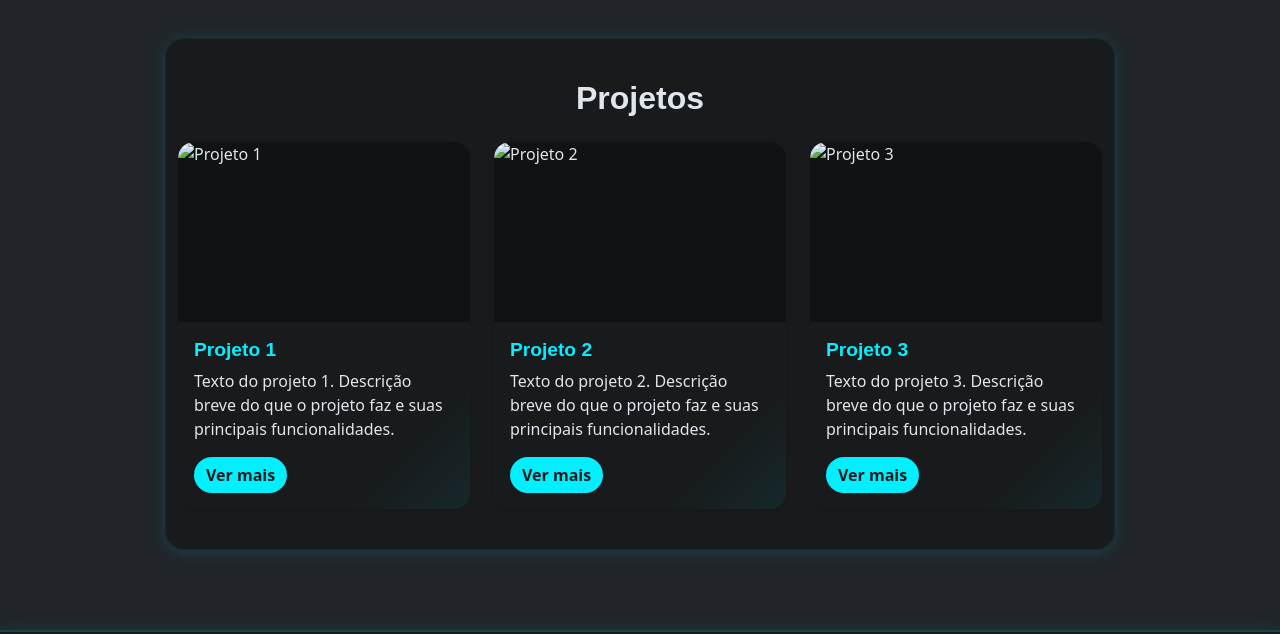
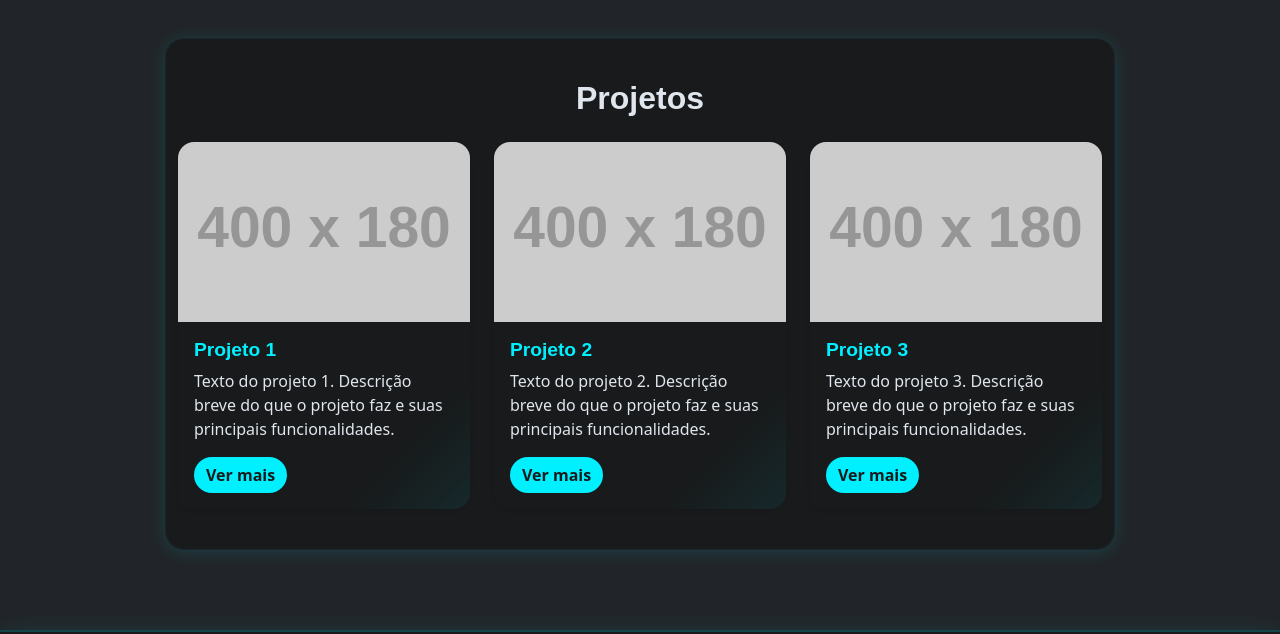
Before and after one commit to vitorhugo-chav/techforce.dev.br, a plain HTML site: page index.html in a window 1280 px wide. Shown: the part 1461-2095 px from the top of the page. Drawn offline with nearby package versions, Linux system fonts and the light colour scheme; placeholder pictures from the web are drawn by us.

Commit message:
mais correção

```diff
--- a/index.html
+++ b/index.html
@@ -159,7 +159,7 @@
                 <div class="col-md-4">
                   <div class="card h-100 shadow-sm">
                     <img
-                      src="img/projeto1.jpg"
+                      src="https://via.placeholder.com/400x180?text=Projeto+1"
                       class="card-img-top"
                       alt="Projeto 1"
                     />
@@ -182,7 +182,7 @@
                 <div class="col-md-4">
                   <div class="card h-100 shadow-sm">
                     <img
-                      src="img/projeto2.jpg"
+                      src="https://via.placeholder.com/400x180?text=Projeto+2"
                       class="card-img-top"
                       alt="Projeto 2"
                     />
@@ -205,7 +205,7 @@
                 <div class="col-md-4">
                   <div class="card h-100 shadow-sm">
                     <img
-                      src="img/projeto3.jpg"
+                      src="https://via.placeholder.com/400x180?text=Projeto+3"
                       class="card-img-top"
                       alt="Projeto 3"
                     />
```
